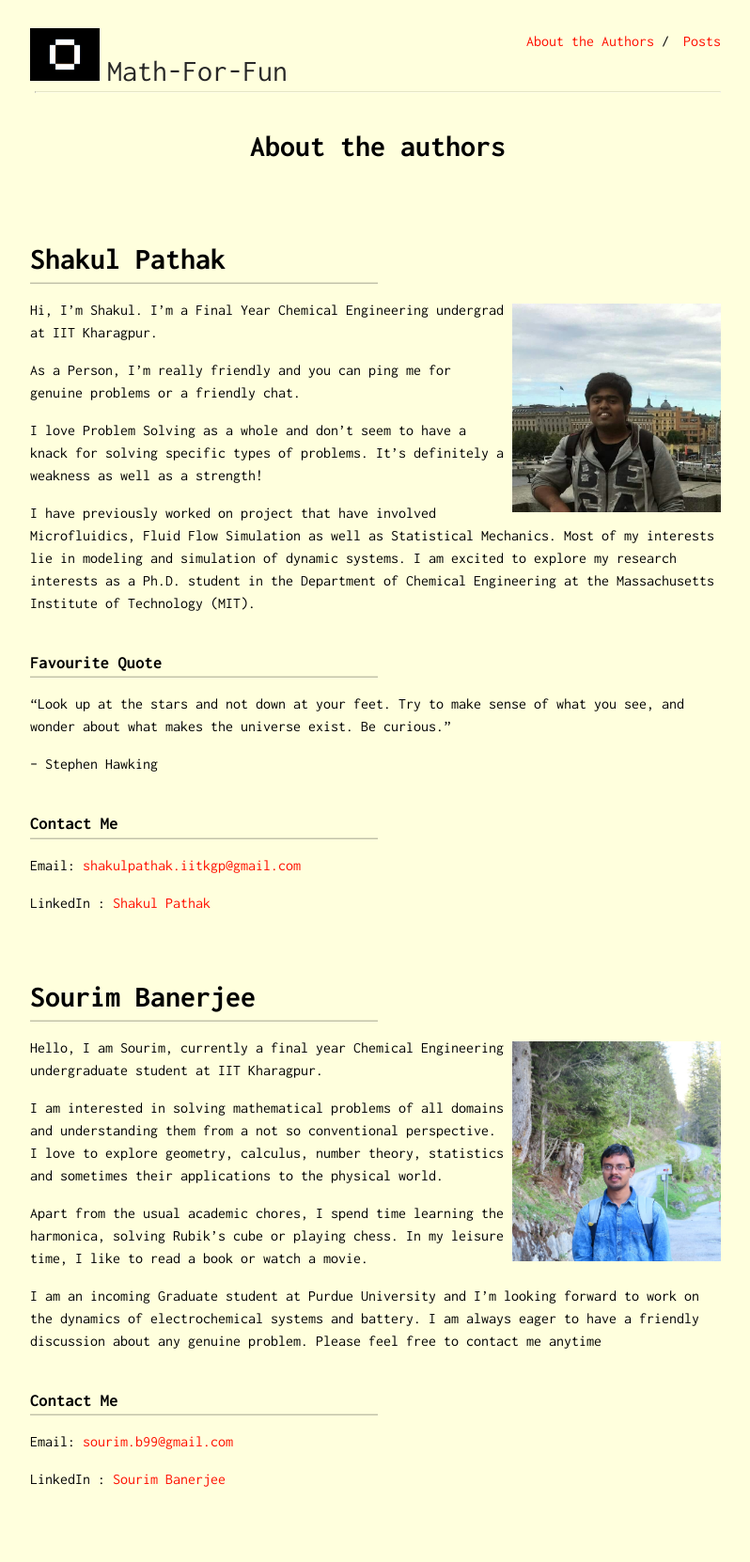
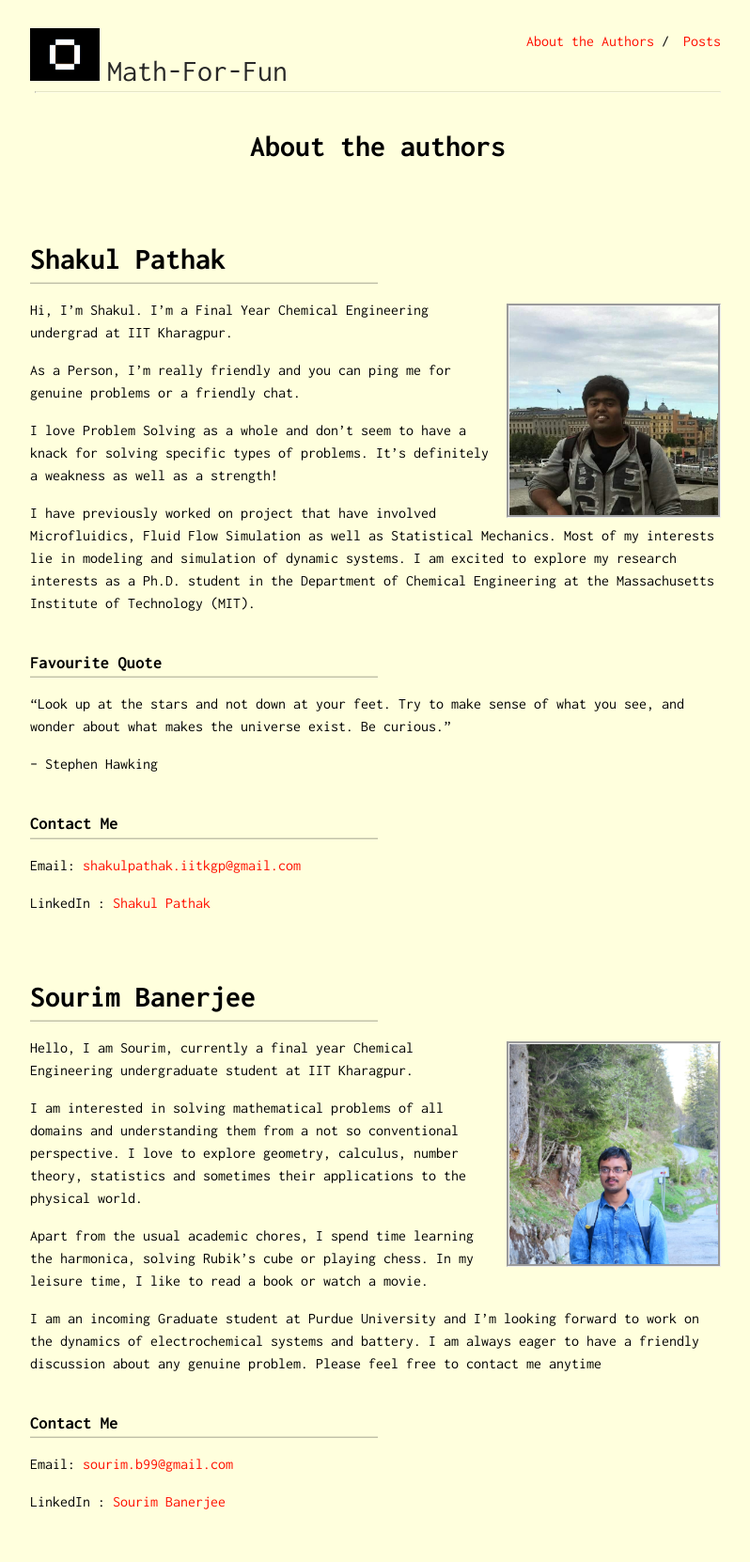
Before and after one commit to Oscuro-Phoenix/math-for-fun, a Jekyll site: the page built from about.md, in a window 1280 px wide. Shown: the whole page at 94% size, without its empty margins (238-1036 px from the left). Built offline with Jekyll 4.4.1, drawn with Linux system fonts in a browser that asks for light colours; before the commit the page ends 1638 px from its top, so only the background shows below that.

Commit message:
About full 9

```diff
--- a/about.md
+++ b/about.md
@@ -4,7 +4,7 @@ title: About the authors
 ---
 # Shakul Pathak
 
-<img class="profile-picture" src="{{site.baseurl}}/{{site.profile-picture}}" style="width:30%">
+<img class="profile-picture" src="{{site.baseurl}}/{{site.profile-picture}}" style="width:30%;border-style:groove">
 
 Hi, I'm Shakul. I'm a Final Year Chemical Engineering undergrad at IIT Kharagpur.
 
@@ -31,7 +31,7 @@ LinkedIn : [Shakul Pathak](https://www.linkedin.com/in/shakul-pathak/)
 
 # Sourim Banerjee
 
-<img class="profile-picture" src="../assets/profile2.jpeg" style="width:30%">
+<img class="profile-picture" src="../assets/profile2.jpeg" style="width:30%;border-style:groove">
 
 Hello, I am Sourim, currently a final year Chemical Engineering undergraduate student at IIT Kharagpur.
 
```
